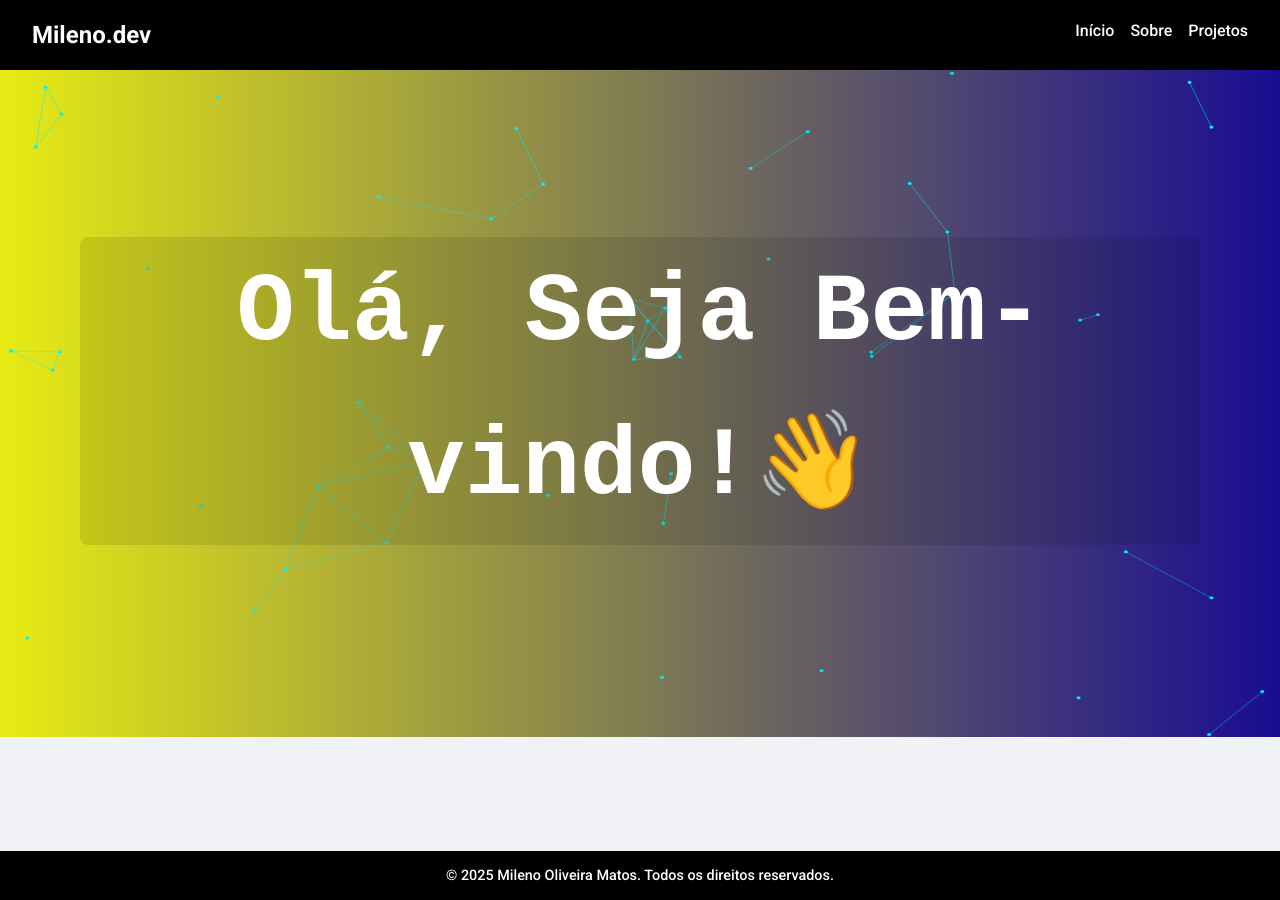
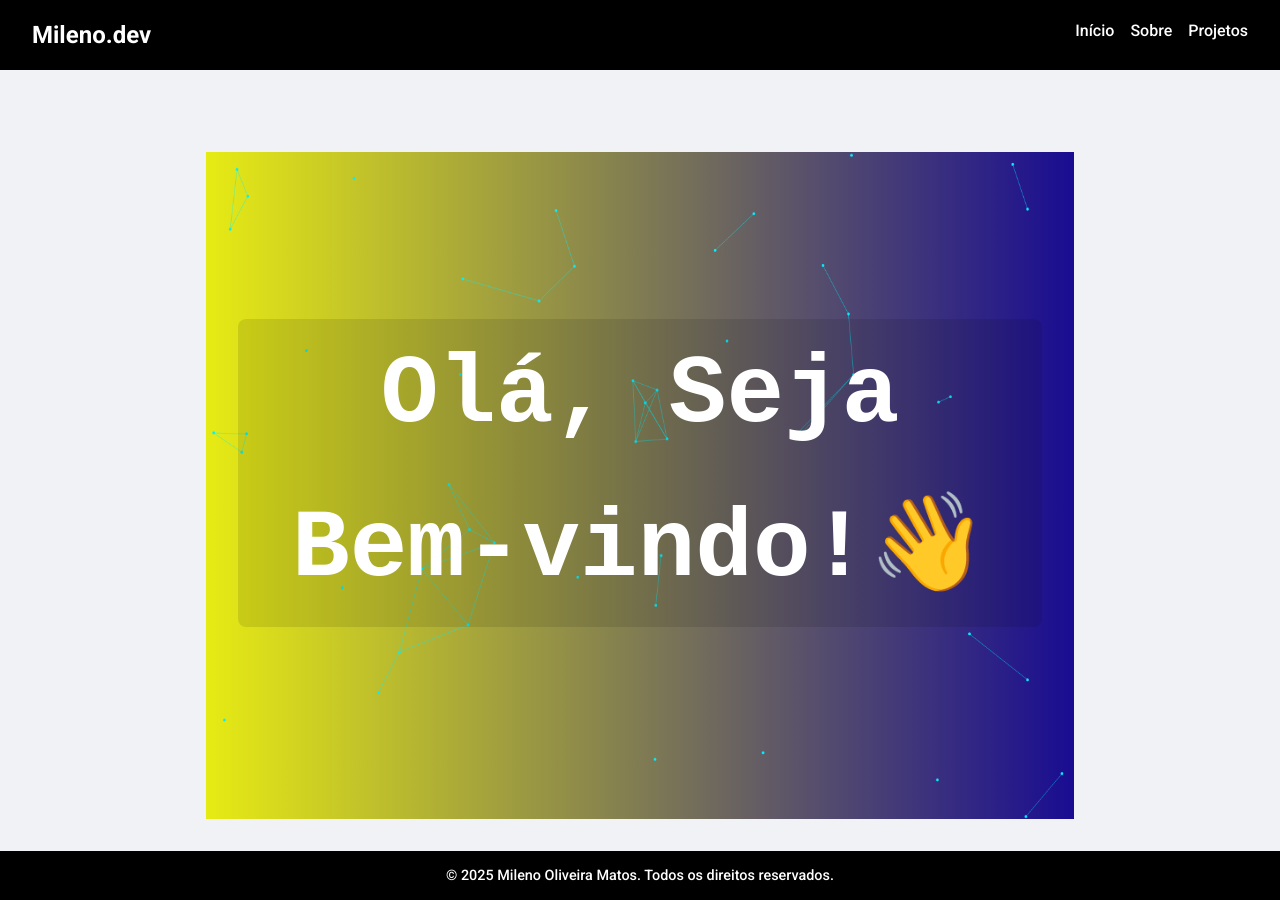
Before and after one commit to MilenoMatos/milenomatos.github.io, a Jekyll site: the page built from index.md, in a window 1280 px wide. Built offline with Jekyll 4.4.1, drawn with Linux system fonts in a browser that asks for light colours.

```diff
--- a/_layouts/default.html
+++ b/_layouts/default.html
@@ -2,8 +2,8 @@
 <html lang="pt-BR">
 <head>
   <meta charset="UTF-8" />
-  <meta name="viewport" content="width=device-width, initial-scale=1" />
-  <title>{{ page.title }} | {{ site.title }}</title>
+  <meta name="viewport" content="width=device-width, initial-scale=1.0" />
+  <title>{{ page.title }} | Mileno Oliveira Matos</title>
   <link rel="stylesheet" href="{{ '/assets/css/style.css' | relative_url }}" />
   <link href="https://fonts.googleapis.com/css2?family=Roboto:wght@300;500;700&display=swap" rel="stylesheet" />
 </head>
@@ -17,18 +17,18 @@
     </ul>
   </nav>
 
+  <main class="container main-offset-top" style="flex:1 0 auto; display:flex; flex-direction: column;">
     {% if page.url == '/' %}
-  <header class="hero">
+      <!-- Conteúdo hero apenas na homepage -->
+      <header class="hero" style="flex:1 0 auto; display:flex; justify-content:center; align-items:center; flex-direction: column;">
         <canvas id="background-canvas"></canvas>
         <div class="animation-container">
           <h1 id="welcome-text"></h1>
         </div>
       </header>
-  {% else %}
-  <canvas id="background-canvas"></canvas>
     {% endif %}
 
-  <main class="container main-offset-top">
+    <!-- Conteúdo da página -->
     {{ content }}
   </main>
 
--- a/assets/css/style.css
+++ b/assets/css/style.css
@@ -55,8 +55,7 @@
 .hero {
   position: relative;
   z-index: 0;
-  height: 100vh;
-  max-height: 100vh;
+  flex: 1 0 auto;
   overflow: hidden;
   display: flex;
   justify-content: center;
@@ -65,6 +64,7 @@
   color: white;
   text-align: center;
   padding: 0 1rem;
+  min-height: 300px; /* opcional */
 }
 
 .animation-container {
```
Lines whose indentation alone changed are shown as unchanged.
